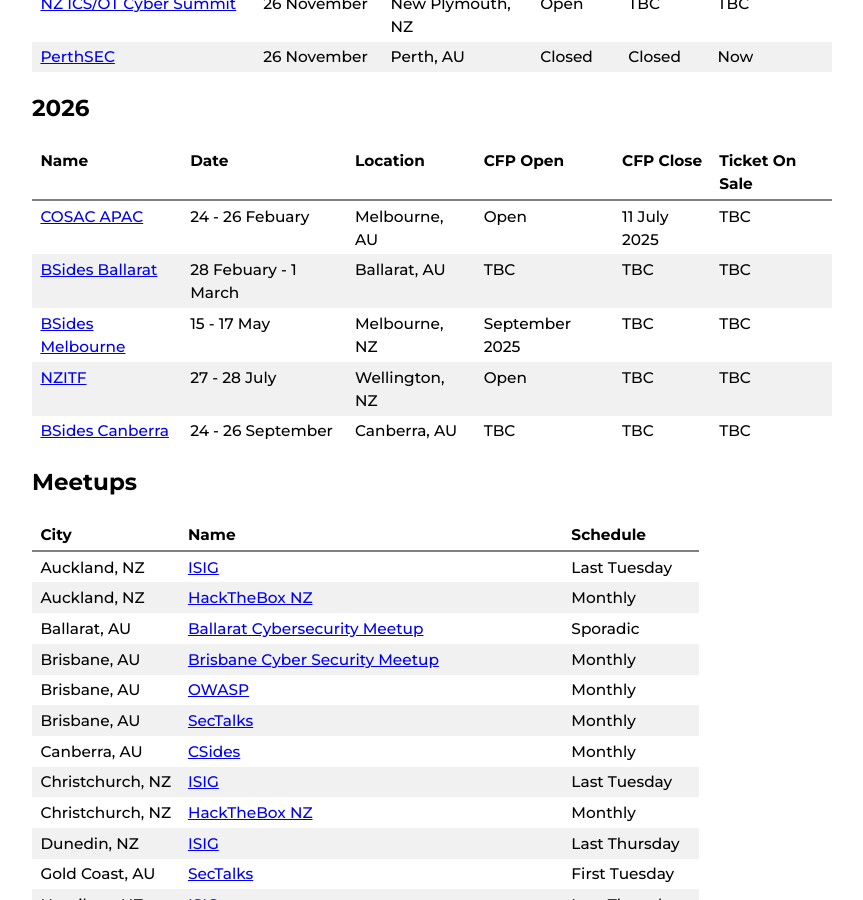
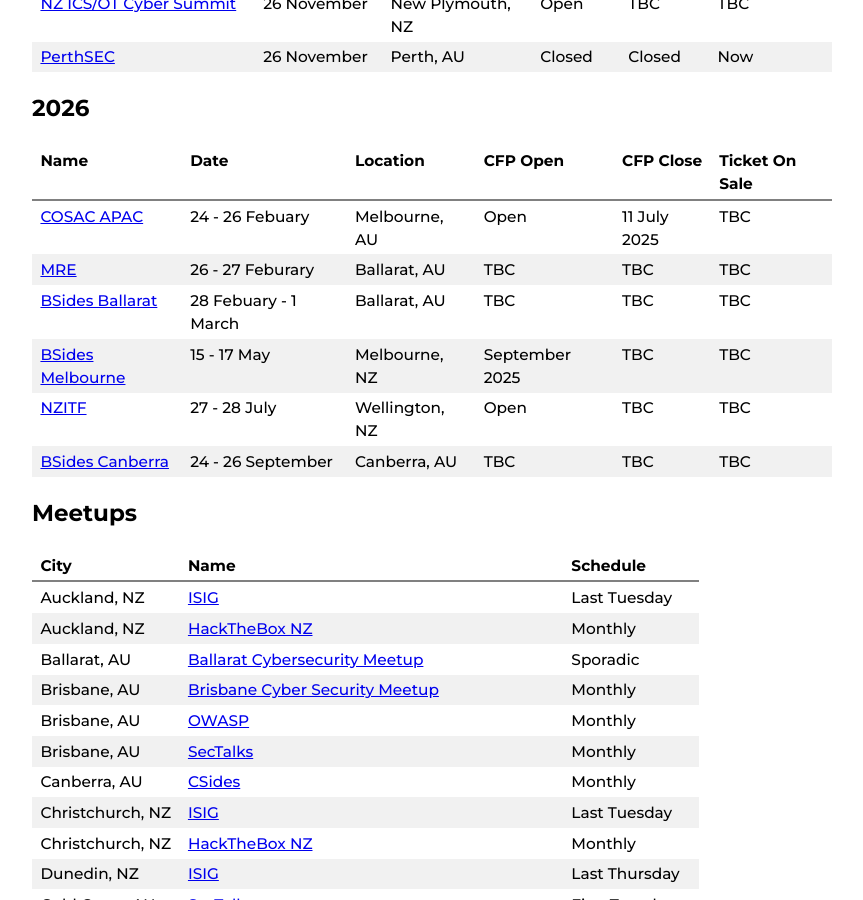
Before and after one commit to nzkarit/downundercons, a Jekyll site: the page built from index.markdown, in a window 1280 px wide and 900 px high, scrolled down 650 px. Shown: the whole window, without its empty margins (208-1071 px from the left). Built offline with Jekyll 4.4.1, drawn with Linux system fonts in a browser that asks for light colours.

Commit message:
Update index.markdown

```diff
--- a/index.markdown
+++ b/index.markdown
@@ -25,6 +25,7 @@ These are a list of hacker/infosec cons and meetups in the NZ and Aussie Area.
 | Name | Date | Location | CFP Open | CFP Close | Ticket On Sale |
 | ---- | ---- | -------- | -------- | --------- | -------------- |
 | [COSAC APAC](https://cosac.net/apac/) | 24 - 26 Febuary | Melbourne, AU | Open | 11 July 2025 | TBC |
+| [MRE](https://federation.edu.au/icsl/icsl-conferences/mre-2026) | 26 - 27 Feburary | Ballarat, AU | TBC | TBC | TBC |
 | [BSides Ballarat](https://federation.edu.au/icsl/icsl-conferences/bsides-ballarat-2026) | 28 Febuary - 1 March | Ballarat, AU | TBC | TBC | TBC |
 | [BSides Melbourne](https://www.bsidesmelbourne.com/) | 15 - 17 May | Melbourne, NZ | September 2025 | TBC | TBC |
 | [NZITF](https://nzitf.org.nz/conference-details) | 27 - 28 July | Wellington, NZ | Open | TBC | TBC |
```
